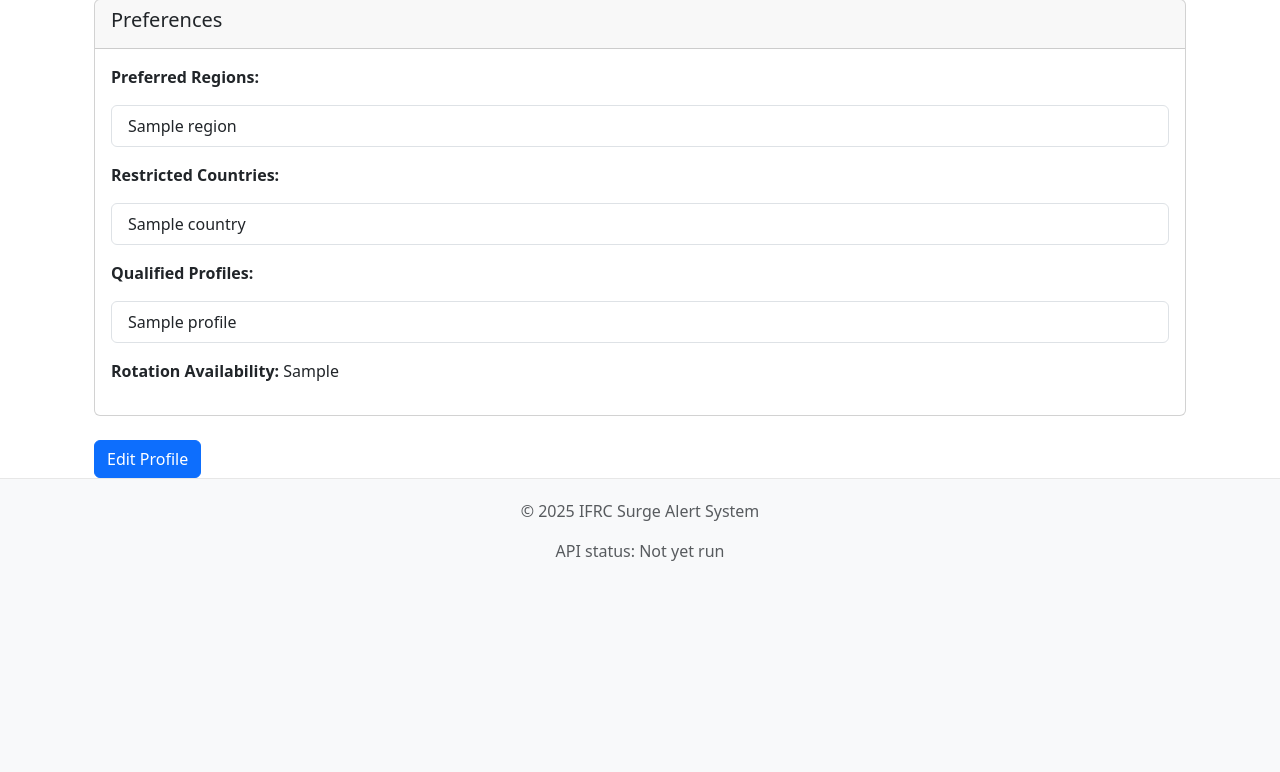
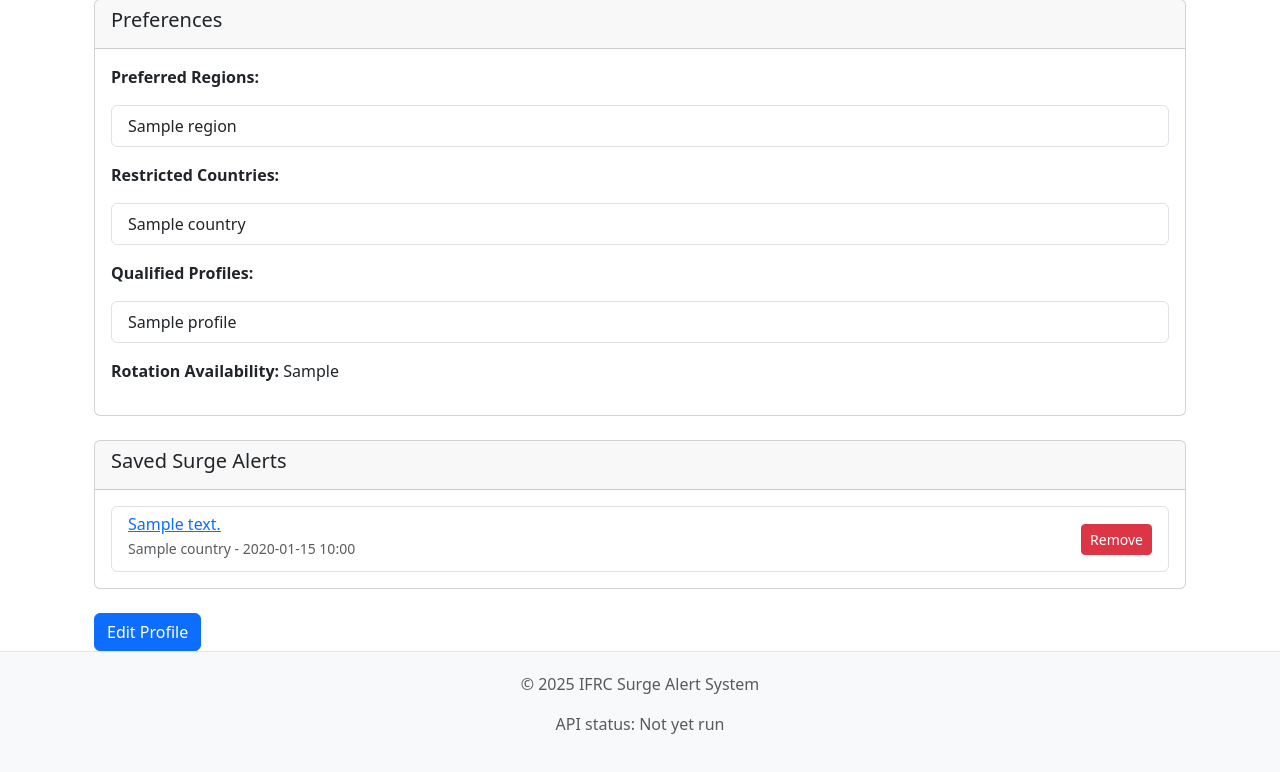
Before and after one commit to JonathanGarro/RC-Deploy, a Django app: template users/templates/users/profile.html in a window 1280 px wide. Shown: the part 649-1421 px from the top of the page. Before the commit the page ends 1210 px from the top, so only its background shows below. Run offline with Django 4.2, Linux system fonts and the light colour scheme; the template is opened without the code that fills it: most values are stand-ins (such as "Sample title", 1, 10 or a date in 2020); parts of the project's set-up code (start-up, migrations or seed data) failed here and were passed over.

Commit message:
add application list

```diff
--- a/users/templates/users/profile.html
+++ b/users/templates/users/profile.html
@@ -93,6 +93,34 @@
                 </div>
             </div>
 
+            <div class="card mb-4">
+                <div class="card-header">
+                    <h5 class="card-title">Saved Surge Alerts</h5>
+                </div>
+                <div class="card-body">
+                    {% if saved_alerts %}
+                    <div class="list-group">
+                        {% for alert in saved_alerts %}
+                        <div class="list-group-item">
+                            <div class="d-flex justify-content-between align-items-center">
+                                <div>
+                                    <h6 class="mb-1"><a href="{% url 'surge:alert_detail' api_id=alert.api_id %}">{{ alert.message }}</a></h6>
+                                    <p class="mb-1 small text-muted">
+                                        {% if alert.country %}{{ alert.country.name }} - {% endif %}
+                                        {{ alert.created_at|date:"Y-m-d H:i" }}
+                                    </p>
+                                </div>
+                                <a href="{% url 'users:remove_alert' alert_id=alert.id %}" class="btn btn-sm btn-danger">Remove</a>
+                            </div>
+                        </div>
+                        {% endfor %}
+                    </div>
+                    {% else %}
+                    <p>No saved alerts.</p>
+                    {% endif %}
+                </div>
+            </div>
+
             <a href="{% url 'users:profile_update' %}" class="btn btn-primary">Edit Profile</a>
         </div>
     </div>
```
